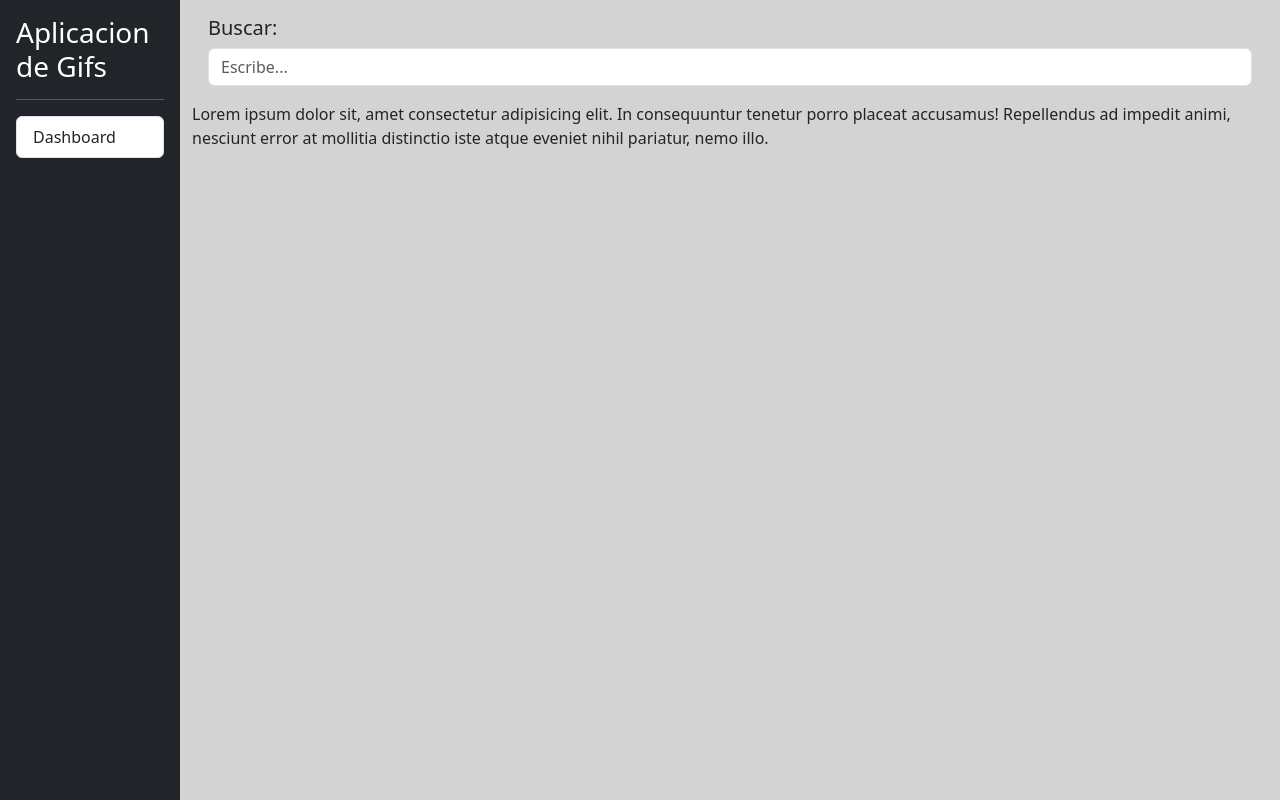
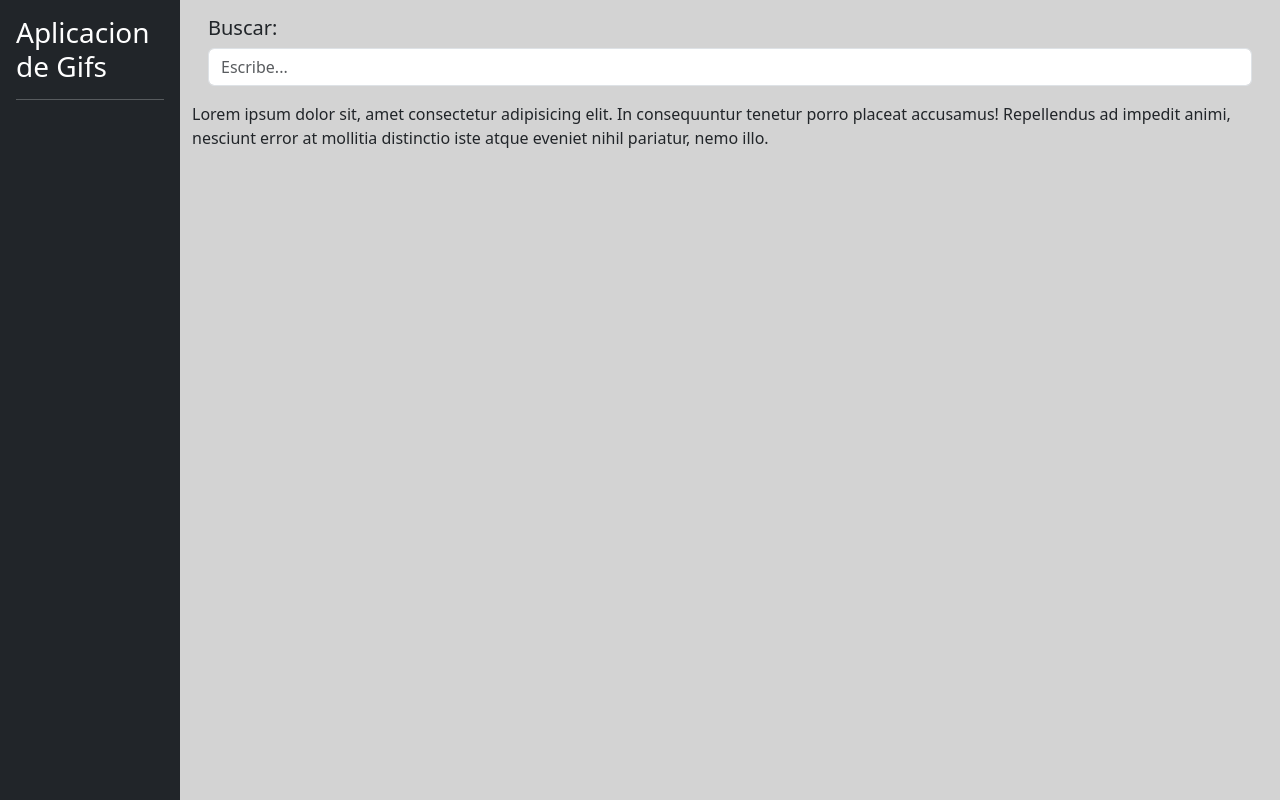
Before and after one commit to El-Litios/gifsApp-angular, an Angular app: page / in a window 1280 px wide. Built offline with nearby package versions, Linux system fonts and the light colour scheme.

Commit message:
Render historial al dashboard

```diff
--- a/src/app/shared/sidebar/sidebar.component.html
+++ b/src/app/shared/sidebar/sidebar.component.html
@@ -2,6 +2,12 @@
   <h3 class="text-white">Aplicacion de Gifs</h3>
   <hr class="text-light" />
   <div class="list-group list-reset">
-    <a href="#" class="list-group-item list-group-item-action">Dashboard</a>
+    <a
+      href="#"
+      class="list-group-item list-group-item-action"
+      *ngFor="let item of HistoryList"
+    >
+      {{item | titlecase}}
+    </a>
   </div>
 </div>
```
